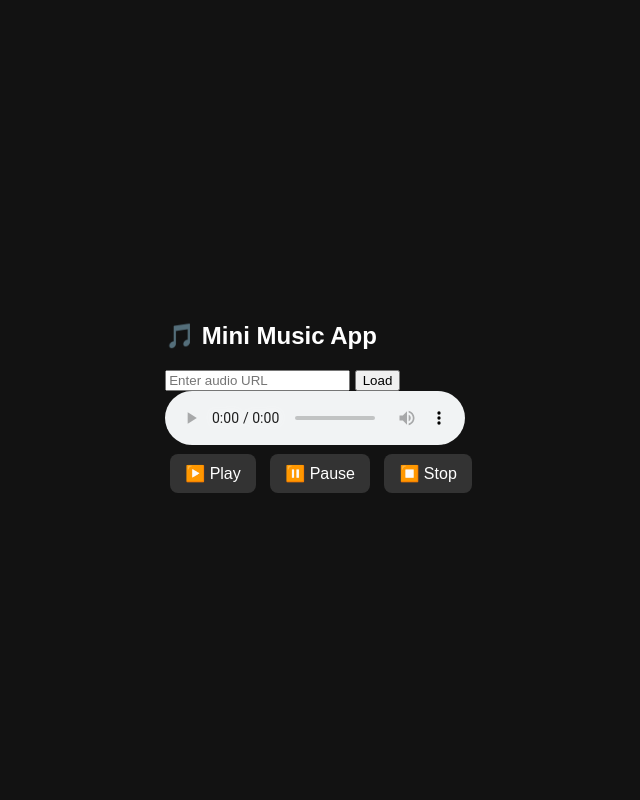
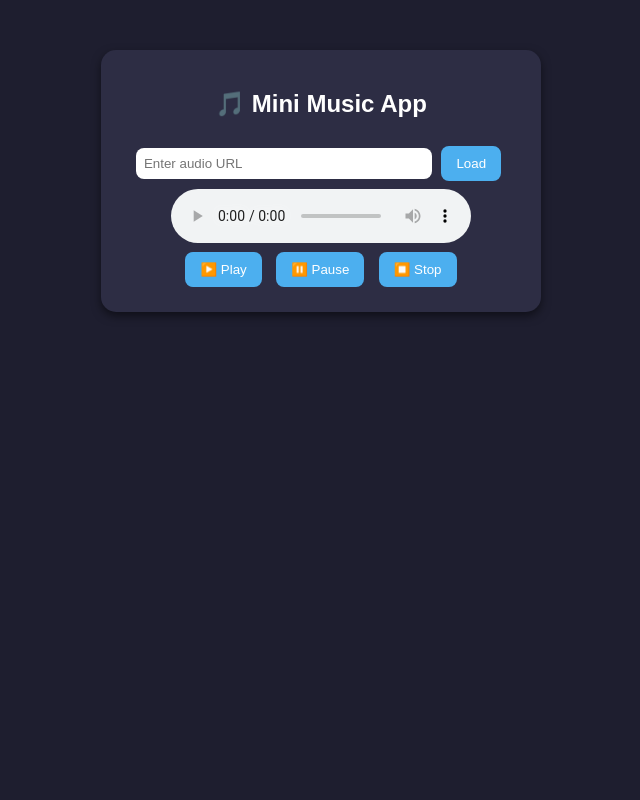
Before and after one commit to VIPBAD/AP, a Flask app: template templates/index.html in a window 1280 px wide. Shown: the whole page, without its empty margins (319-959 px from the left). Run offline with Flask 3, Linux system fonts and the light colour scheme; the template is opened without the code that fills it, so the values that code supplies are empty.

Commit message:
Update style.css

```diff
--- a/static/style.css
+++ b/static/style.css
@@ -1,64 +1,39 @@
 body {
-  background: #121212;
+  font-family: Arial, sans-serif;
+  background: #1e1e2f;
   color: #fff;
-  font-family: Arial, sans-serif;
-  display: flex;
-  justify-content: center;
-  align-items: center;
-  height: 100vh;
+  text-align: center;
   margin: 0;
+  padding: 0;
 }
 
-.container {
-  text-align: center;
+.player {
+  margin: 50px auto;
+  padding: 20px;
+  background: #2d2d44;
+  border-radius: 15px;
+  width: 400px;
+  box-shadow: 0px 4px 10px rgba(0,0,0,0.5);
 }
 
-.player-card {
-  background: #1e1e1e;
-  padding: 20px;
-  border-radius: 15px;
-  box-shadow: 0 4px 20px rgba(0,0,0,0.5);
-  display: inline-block;
+input[type="text"] {
+  width: 70%;
+  padding: 8px;
+  margin: 10px 0;
+  border-radius: 8px;
+  border: none;
 }
 
-.album-img {
-  width: 200px;
-  height: 200px;
-  border-radius: 10px;
-  margin-bottom: 10px;
+button {
+  padding: 10px 15px;
+  margin: 5px;
+  border: none;
+  border-radius: 8px;
+  background: #4cafef;
+  color: white;
+  cursor: pointer;
 }
 
-.song-title {
-  font-size: 18px;
-  font-weight: bold;
-  margin: 5px 0;
+button:hover {
+  background: #3a9edb;
 }
-
-.artist {
-  font-size: 14px;
-  color: #aaa;
-  margin-bottom: 15px;
-}
-
-.timebar {
-  display: flex;
-  justify-content: space-between;
-  align-items: center;
-  margin: 10px 0;
-}
-
-#seek {
-  flex-grow: 1;
-  margin: 0 10px;
-}
-
-.controls button, .actions button {
-  margin: 5px;
-  padding: 10px 15px;
-  border: none;
-  border-radius: 8px;
-  cursor: pointer;
-  font-size: 16px;
-  background: #333;
-  color: #fff;
-}
```
